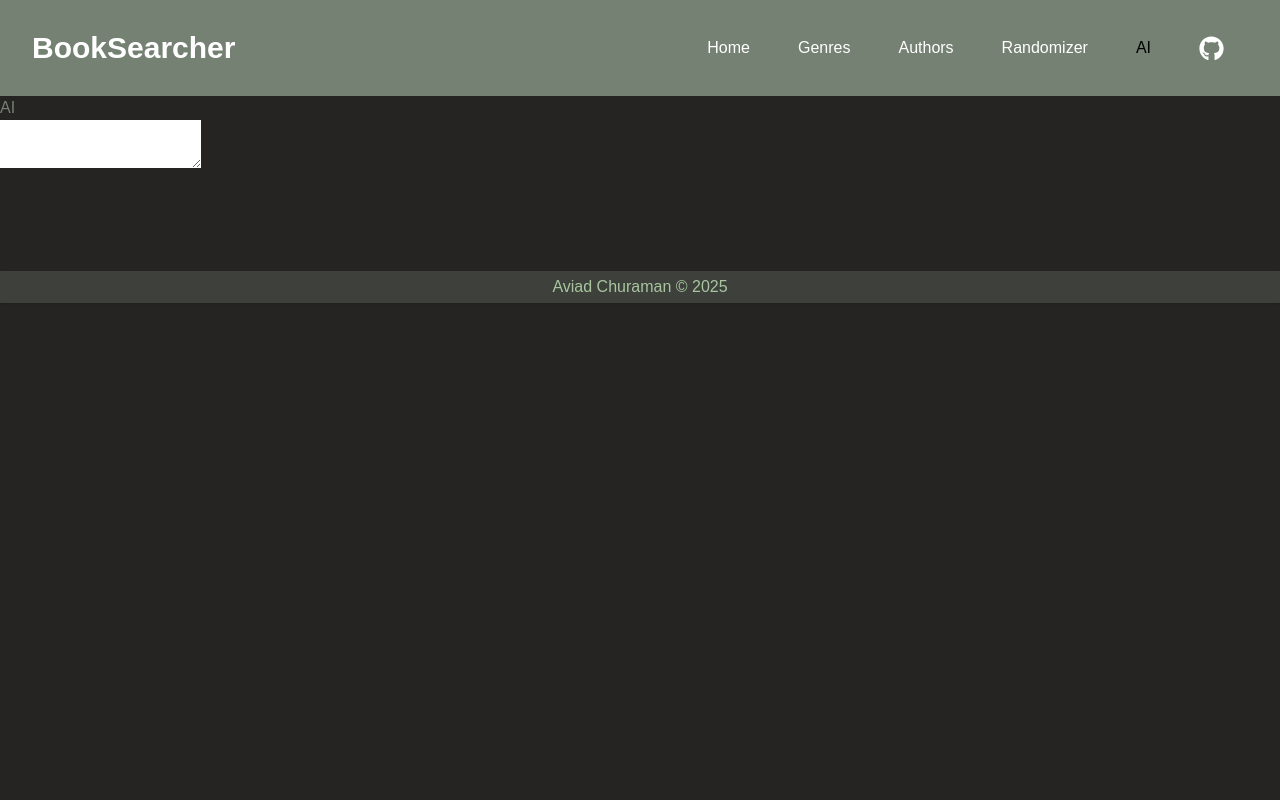
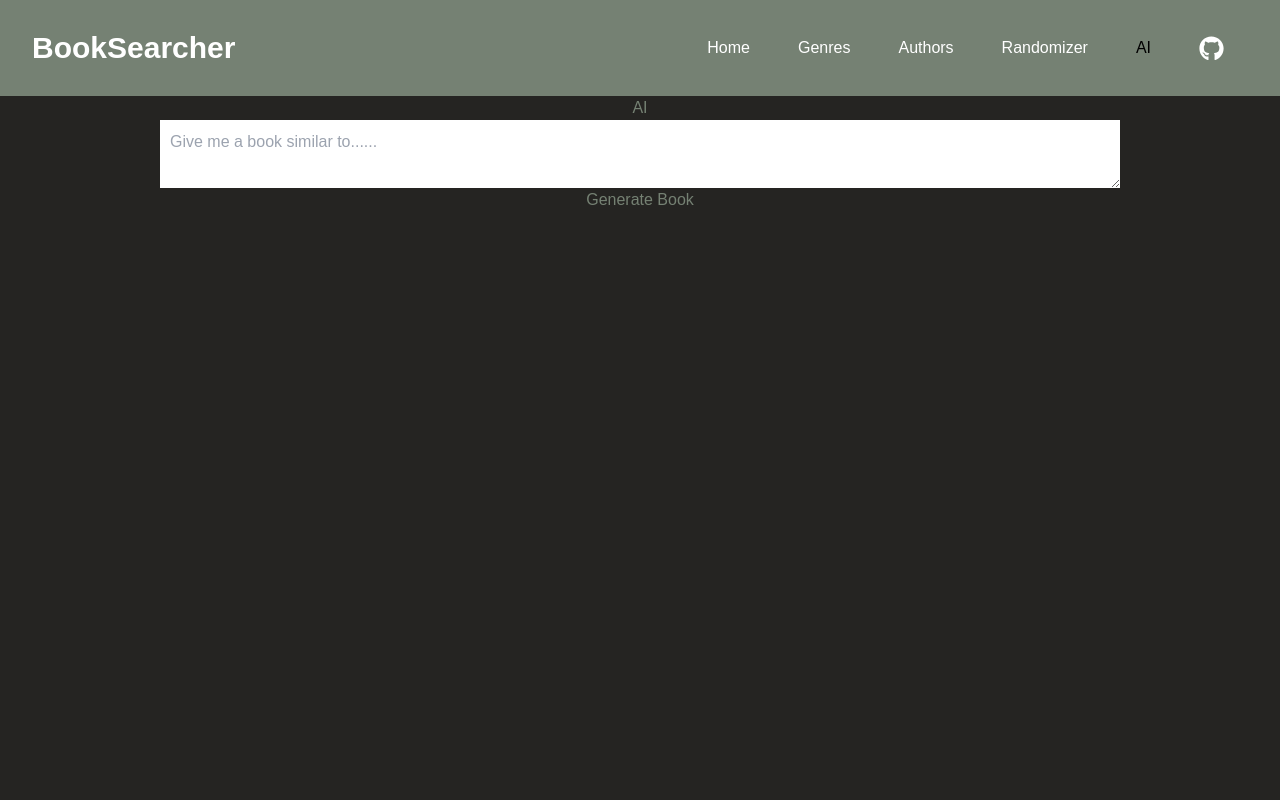
Before and after one commit to av1ad/BookSearcher, a Next.js app: page /ai in a window 1280 px wide. Shown: the top 800 px of the page. Built offline with nearby package versions, Linux system fonts and the light colour scheme; no server answers; a web font is replaced by a local one.

Commit message:
Figured out how to successfully make the AI page, just needs styling and some error handling

```diff
--- a/src/app/ai/page.tsx
+++ b/src/app/ai/page.tsx
@@ -1,4 +1,4 @@
-"use client"
+"use client";
 
 import OpenAI from "openai";
 import { useState } from "react";
@@ -6,45 +6,66 @@ import Header from "../(components)/Header";
 import Footer from "../(components)/Footer";
 
 export default function AI() {
-
-    const [prompt, setPrompt] = useState('')
-    const [recommendation, setRecommendation] = useState('')
-    const [isLoading, setIsLoading] = useState(true);
+  const [prompt, setPrompt] = useState<string | null>(null);
+  const [recommendation, setRecommendation] = useState("");
+  const [loading, setLoading] = useState(true);
   const [error, setError] = useState(null);
-
-
 
   const openai = new OpenAI({
     apiKey: process.env.NEXT_PUBLIC_OPENAI_API_KEY,
     dangerouslyAllowBrowser: true,
   });
 
-  try {
-      async function open() {
+  //   const handleSubmit = async (e) => {
+  //     e.preventDefault();
+  //     setLoading(true);
+
+  const generateResponse = async (inputText: string) => {
     const completion = await openai.chat.completions.create({
-          model: "",
+      model: "gpt-3.5-turbo",
       messages: [
-            { role: "system", content: "You are a book recommendation assistant" },
+        {
+          role: "system",
+          content: [
+            {
+              type: "text",
+              text: "You are a book recommendation assistant, strictly only give book recommendations nothing",
+            },
+          ],
+        },
         {
           role: "user",
-              content: "Give me a book recommandation based on Norwegian Wood",
+          content: [
+            {
+              type: "text",
+              text: inputText,
+            },
+          ],
         },
       ],
     });
-        console.log(completion.choices[0].message);
-      }
-  } catch {
-    setError(error)
-  }
+    setRecommendation(inputText);
+    setPrompt(completion.choices[0].message.content);
+  };
   // Using OpenAI a user will be able to provide a prompt for the AI to generate and show a list of books from openlibrary that best match
   // what is asked
 
   return (
     <div>
       <Header />
+      <div className="min-h-screen justify-items-center">
         <h1>AI</h1>
-      <textarea></textarea>
-      <button onClick={() => open()}></button>
+        <textarea
+          placeholder="Give me a book similar to......"
+          className="block w-[75%] p-2.5"
+          value={recommendation}
+          onChange={e => setRecommendation(e.target.value)}
+        ></textarea>
+        <button onClick={() => generateResponse(recommendation)}>
+          Generate Book
+        </button>
+        <div>{prompt}</div>
+      </div>
       <Footer />
     </div>
   );
```
Lines whose indentation alone changed are shown as unchanged.
